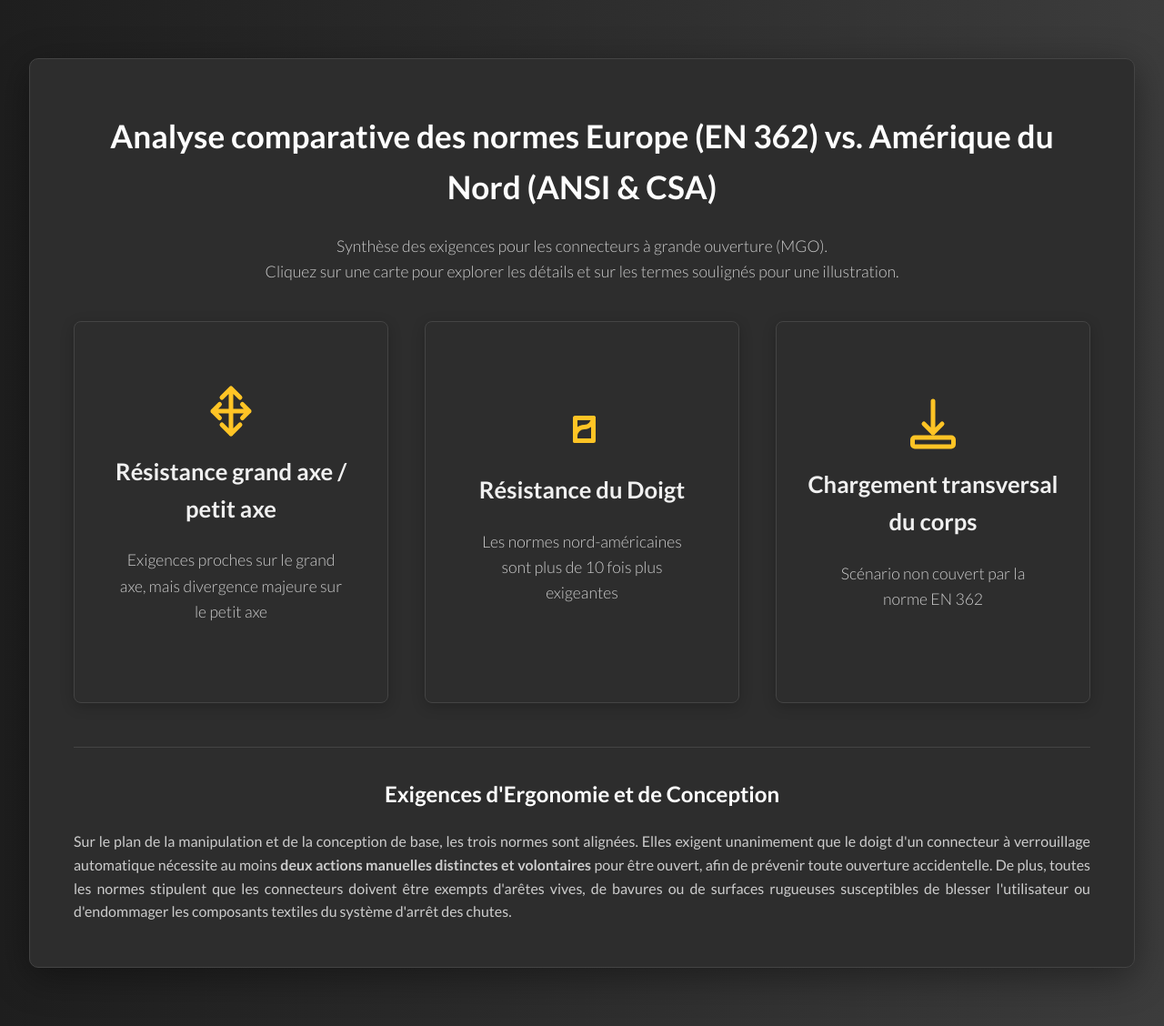
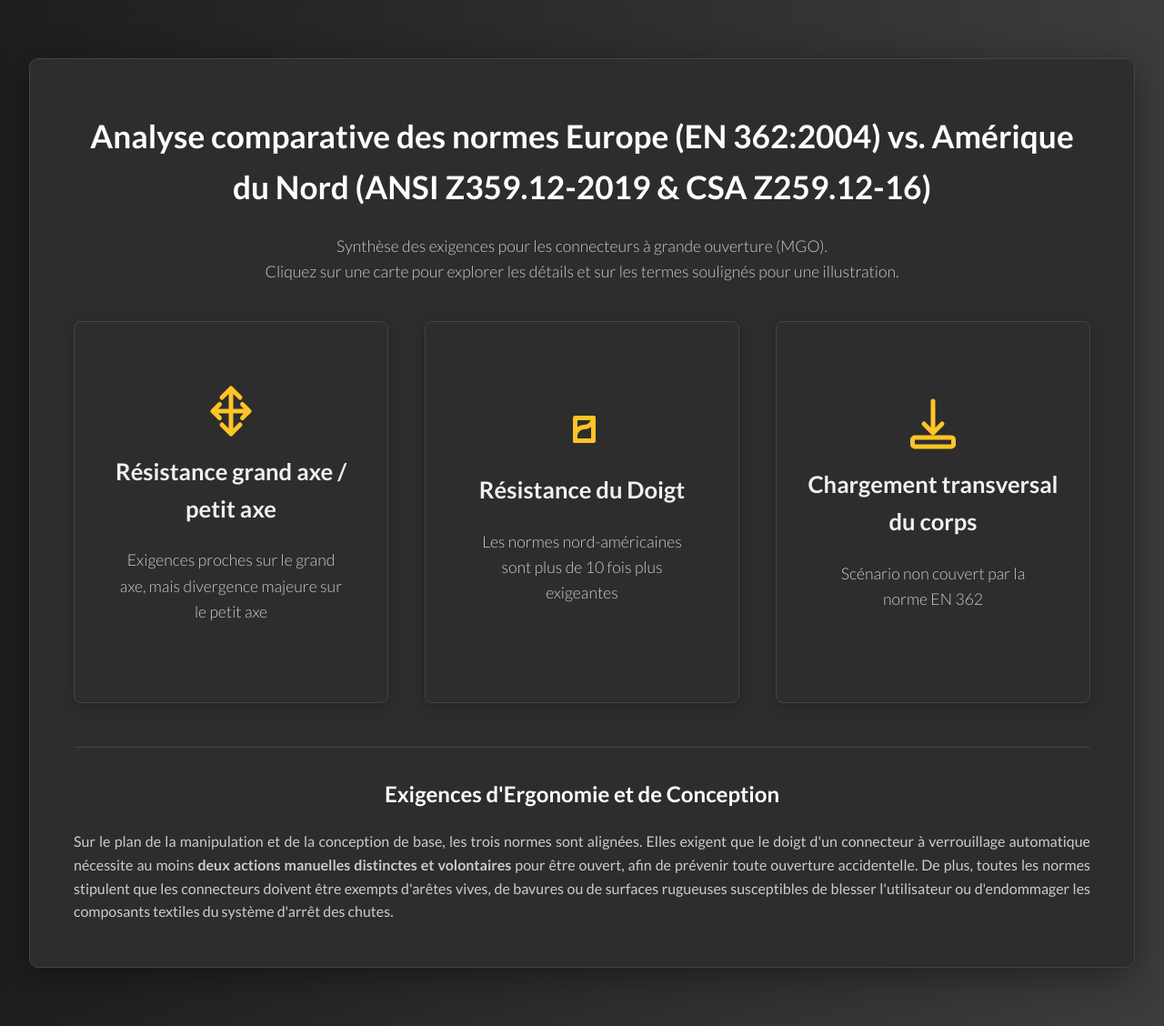
Before and after one commit to mlhermite38/MGO, a plain HTML site: page index.html in a window 1280 px wide. Shown: the whole page at 91% size. Drawn offline with Linux system fonts and the light colour scheme.

Commit message:
Update index.html

```diff
--- a/index.html
+++ b/index.html
@@ -125,7 +125,7 @@
 
     <div class="container">
         <header>
-            <h1>Analyse comparative des normes Europe (EN 362) vs. Amérique du Nord (ANSI & CSA)</h1>
+            <h1>Analyse comparative des normes Europe (EN 362:2004) vs. Amérique du Nord (ANSI Z359.12-2019 & CSA Z259.12-16)</h1>
             <p class="subtitle">Synthèse des exigences pour les connecteurs à grande ouverture (MGO).<br/>Cliquez sur une carte pour explorer les détails et sur les termes soulignés pour une illustration.</p>
         </header>
 
@@ -235,7 +235,7 @@
         <section class="ergonomie-section">
             <h2>Exigences d'Ergonomie et de Conception</h2>
             <p>
-                Sur le plan de la manipulation et de la conception de base, les trois normes sont alignées. Elles exigent unanimement que le doigt d'un connecteur à verrouillage automatique nécessite au moins <strong>deux actions manuelles distinctes et volontaires</strong> pour être ouvert, afin de prévenir toute ouverture accidentelle. De plus, toutes les normes stipulent que les connecteurs doivent être exempts d'arêtes vives, de bavures ou de surfaces rugueuses susceptibles de blesser l'utilisateur ou d'endommager les composants textiles du système d'arrêt des chutes.
+                Sur le plan de la manipulation et de la conception de base, les trois normes sont alignées. Elles exigent que le doigt d'un connecteur à verrouillage automatique nécessite au moins <strong>deux actions manuelles distinctes et volontaires</strong> pour être ouvert, afin de prévenir toute ouverture accidentelle. De plus, toutes les normes stipulent que les connecteurs doivent être exempts d'arêtes vives, de bavures ou de surfaces rugueuses susceptibles de blesser l'utilisateur ou d'endommager les composants textiles du système d'arrêt des chutes.
             </p>
         </section>
 
```
